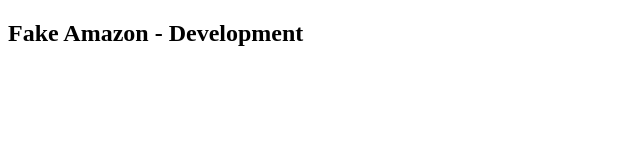
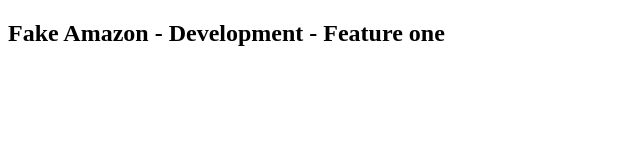
Before and after one commit to joseor13/FakeAmazon, a plain HTML site: page index.html in a window 1280 px wide. Shown: the whole page, without its empty margins (0-640 px from the left). Drawn offline with Linux system fonts and the light colour scheme.

Commit message:
added feature one

```diff
--- a/index.html
+++ b/index.html
@@ -4,7 +4,7 @@
 <title> Fake Amazon</title>
     </head>
     <body>
-     <h2>Fake Amazon - Development</h2>
+     <h2>Fake Amazon - Development - Feature one</h2>
     </body>
 
 </html>
```
